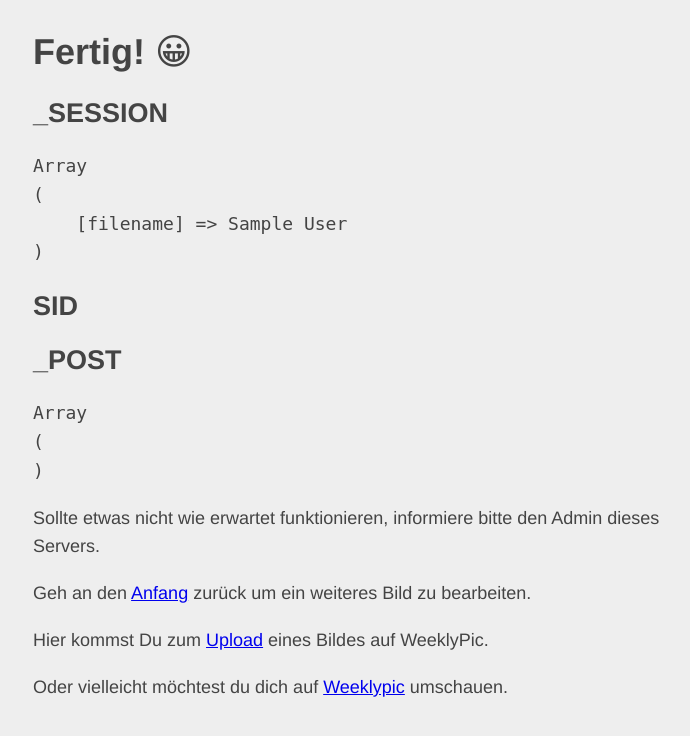
After one commit to ylz/weeklypicphp, a PHP site: page /final.php?PHPSESSID=1 in a window 1280 px wide. The commit adds this page. Shown: the top 736 px of the page, without its empty margins (282-972 px from the left). Run offline with PHP 8.4, Linux system fonts and the light colour scheme; the visitor is signed in with stand-in values (Sample User, id 1).

Commit message:
inital work for file deletion
Not working until here!
Also fixed bug to avoid writing _orginal files from exif-tools.

```diff
--- /dev/null
+++ b/final.php
@@ -0,0 +1,61 @@
+<!DOCTYPE html>
+<html lang="de">
+  <head>
+    <meta charset="utf-8" />
+    <meta name="viewport" content="width=device-width, initial-scale=1.0" />
+    <title>.:fotoaufbrecherli:.</title>
+    <style type="text/css">
+      body {margin:30px auto; max-width:650px; line-height:1.6; font-size:18px;
+        color:#444; padding:0 10px;
+        background:#eee;
+        -webkit-font-smoothing:antialiased;
+        font-family:"Helvetica Neue",Helvetica,Arial,Verdana,sans-serif }
+      h1,h2,h3 {line-height:1.2}
+      input {font-size:18px}
+    </style>
+  </head>
+  <body>
+
+  	<h1>Fertig! 😀</h1>
+    <?php
+
+
+
+      session_id($_REQUEST['PHPSESSID']);
+      session_start();
+
+            //debugging
+      echo '<h2>_SESSION</h2><pre>';
+      print_r($_SESSION);
+      echo '</pre><h2>SID</h2><pre>';
+      print_r(SID);
+      echo '</pre><h2>_POST</h2><pre>';
+      print_r($_POST);
+      echo '</pre>';
+
+      $filename = $_SESSION['filename'];
+      if (isset($_POST['delete'])) { // delete button was klicked
+        if(file_exists($filename)) {
+          if(unlink($filename) == false) {
+            echo '<p>⚠️ Fehler beim Löschen der Bild-Datei. (1)</p>';
+          } else {
+            if(file_exists($filename)) {
+              echo '<p>⚠️ Fehler beim Löschen der Bild-Datei. (2)</p>';
+            } else {
+              echo '<p>♻️ Dein Bild wurde vom Server gelöscht.</p>';
+            }
+          }
+        } else {
+          echo '<p>⚠️ Die zu löschende Bild-Datei existiert nicht. 🤔</p>';
+        }
+      }
+
+    ?>
+
+    <p>Sollte etwas nicht wie erwartet funktionieren, informiere bitte den Admin dieses Servers.</p>
+    <p>Geh an den <a href="index.php">Anfang</a> zurück um ein weiteres Bild zu bearbeiten.</p>
+    <p>Hier kommst Du zum <a href="https://upload.weeklypic.de/">Upload</a> eines Bildes auf WeeklyPic.
+    <p>Oder vielleicht möchtest du dich auf <a href="https://www.weeklypic.de/">Weeklypic</a> umschauen.</p>
+
+  </body>
+</html>
```
Also changed, not shown: doit.php (+22 -6 lines).
